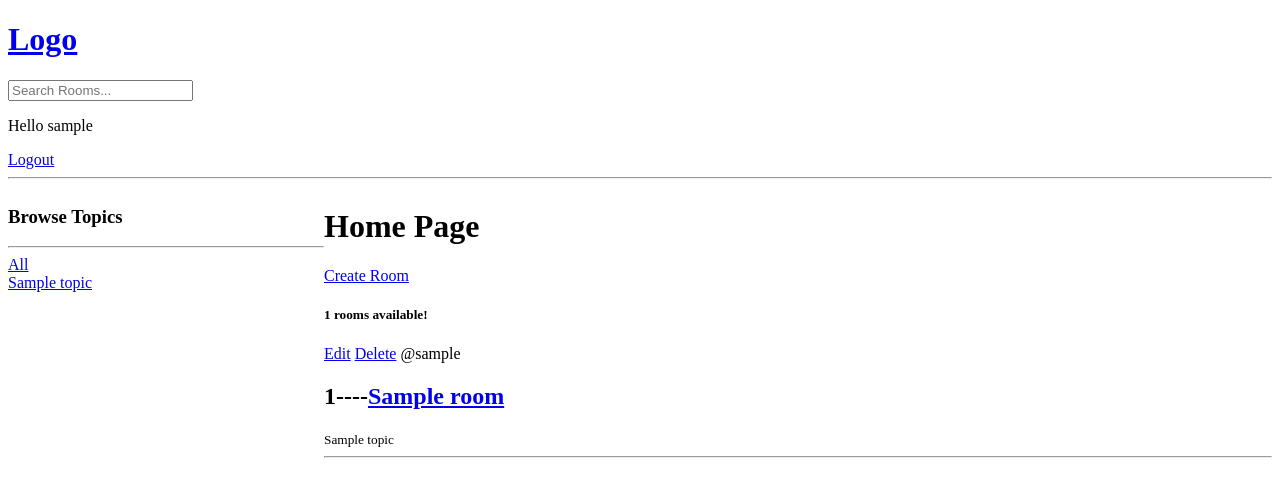
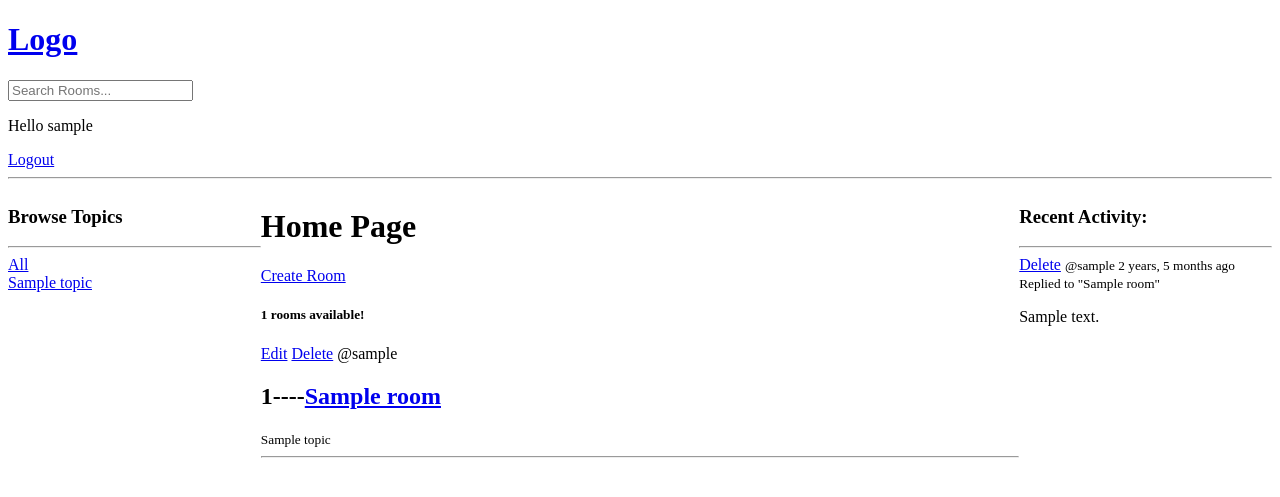
Before and after one commit to iwtga/discord-clone, a Django app: page / in a window 1280 px wide. Shown: the top 497 px of the page. Run offline with Django 4.2, Linux system fonts and the light colour scheme; a user stored in the database is signed in; tables that the repository leaves empty hold one stand-in row (values such as "Sample post").

Commit message:
add recent activity

```diff
--- a/base/models.py
+++ b/base/models.py
@@ -34,3 +34,6 @@ class Message(models.Model):
 
     def __str__(self) -> str:
         return self.body[0:50]
+
+    class Meta:
+        ordering = ['-updated', '-created']
--- a/base/templates/base/home.html
+++ b/base/templates/base/home.html
@@ -5,7 +5,7 @@
 <style>
     .home-container {
         display: grid;
-        grid-template-columns: 1fr 3fr;
+        grid-template-columns: 1fr 3fr 1fr;
     }
 </style>
 
@@ -41,5 +41,19 @@
         </div>
         {% endfor%}
     </div>
+    <div>
+        <h3>Recent Activity:</h3>
+        <hr>
+        {% for rmsg in rmsgs %}
+        <div>
+            {% if request.user == rmsg.user %}
+            <a href="{% url 'delete-message' rmsg.id %}">Delete</a>
+            {% endif %}
+            <small>@{{rmsg.user}} {{rmsg.created|timesince}} ago</small><br>
+            <small>Replied to "{{rmsg.room}}"</small>
+            <p>{{rmsg}}</p>
+        </div>
+        {% endfor %}
+    </div>
 </div>
 {% endblock %}
--- a/base/views.py
+++ b/base/views.py
@@ -60,11 +60,15 @@ def logout_user(request):
 def home(request):
     q = request.GET.get('q') if request.GET.get('q') else ''
     topics = Topic.objects.all()
-    rooms = Room.objects.filter(Q(topic__name__icontains = q) |
-                                Q(name__icontains = q) |
-                                Q(description__icontains = q) |
-                                Q(host__username__icontains = q))
-    context = {"rooms": rooms, "topics": topics, "room_count": rooms.count()}
+    rooms = Room.objects.filter(Q(topic__name__icontains=q) |
+                                Q(name__icontains=q) |
+                                Q(description__icontains=q) |
+                                Q(host__username__icontains=q))
+    rmsgs = Message.objects.filter(Q(body__icontains=q) |
+                                   Q(room__name__icontains=q) |
+                                   Q(room__topic__name__icontains=q))
+    context = {"rooms": rooms, "topics": topics,
+               "room_count": rooms.count(), 'rmsgs': rmsgs}
     return render(request, 'base/home.html', context)
 
 
@@ -74,13 +78,14 @@ def room(request, pk):
     participants = room.participants.all()
     if request.method == "POST":
         message = Message.objects.create(
-            user = request.user,
-            room = room,
-            body = request.POST.get("body")
+            user=request.user,
+            room=room,
+            body=request.POST.get("body")
         )
         room.participants.add(request.user)
         return redirect('room', pk=room.id)
     return render(request, 'base/room.html', {'room': room, 'rmsgs': rmsgs, 'participants': participants})
+
 
 @login_required(login_url='login')
 def create_room(request):
@@ -92,6 +97,7 @@ def create_room(request):
     form = RoomForm()
     context = {'form': form}
     return render(request, 'base/room_form.html', context)
+
 
 @login_required(login_url='login')
 def update_room(request, pk):
@@ -108,6 +114,7 @@ def update_room(request, pk):
         return redirect('home')
     return render(request, 'base/room_form.html', context)
 
+
 @login_required(login_url='login')
 def delete_room(request, pk):
     room = Room.objects.get(id=pk)
@@ -119,6 +126,7 @@ def delete_room(request, pk):
         return redirect('home')
     return render(request, 'base/delete.html', context)
 
+
 @login_required(login_url='login')
 def delete_message(request, pk):
     message = Message.objects.get(id=pk)
```
Also changed, not shown: base/migrations/0005_alter_message_options.py (added).
